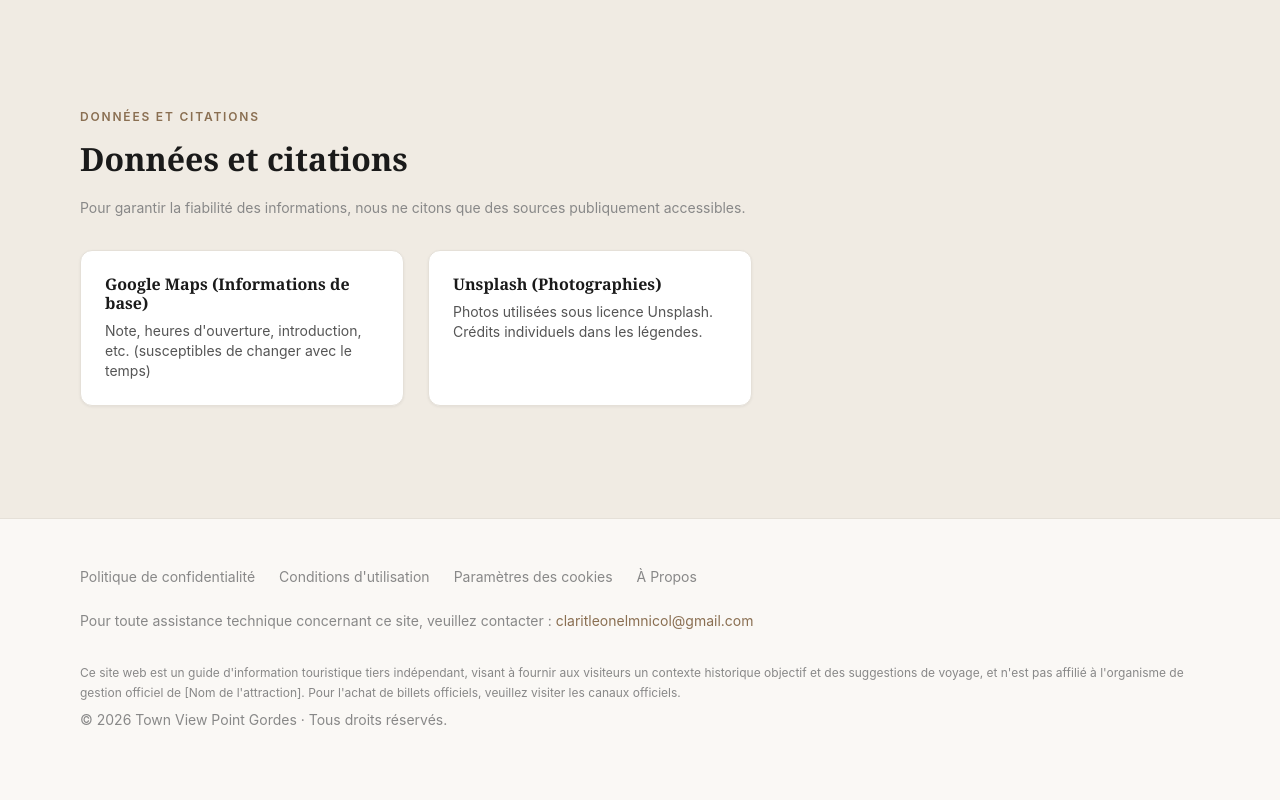
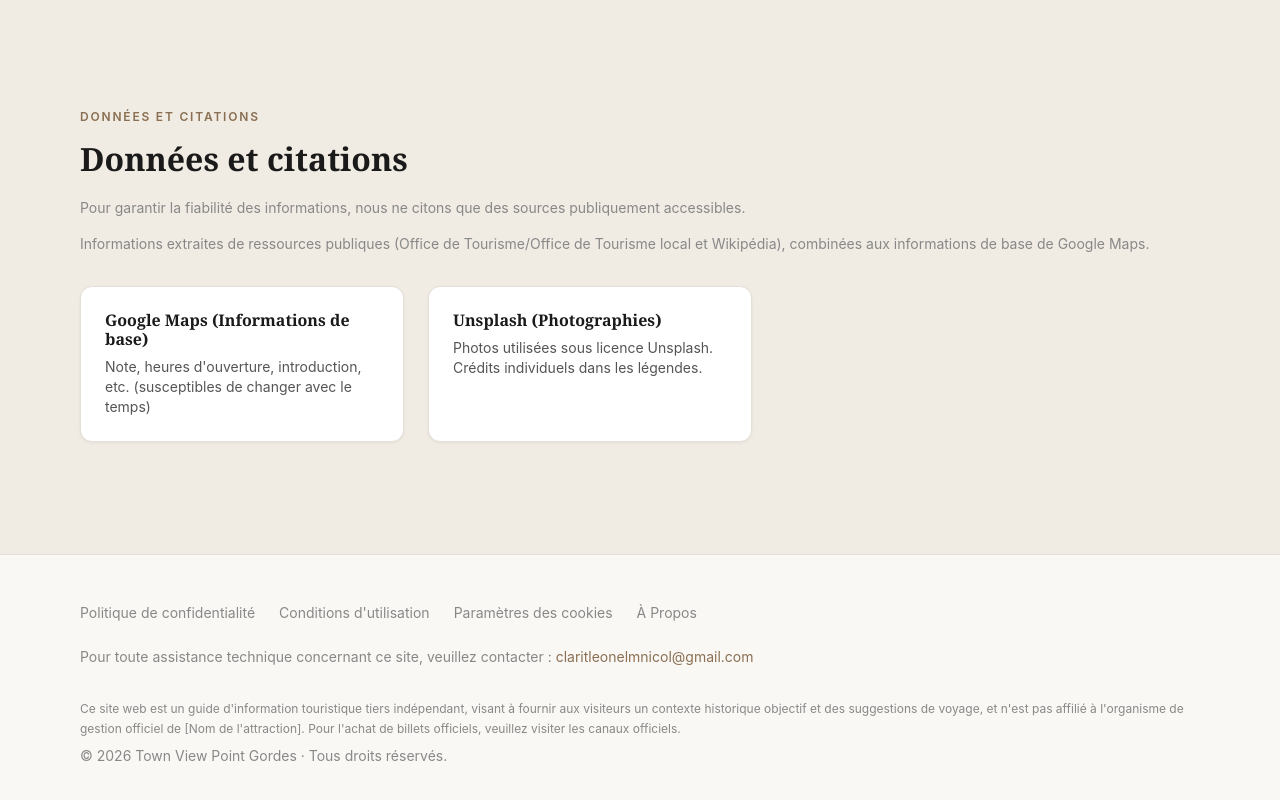
Before and after one commit to n20186005-hash/gordesview, a Next.js app: page /fr in a window 1280 px wide. Shown: the part 5492-6292 px from the top of the page. Before the commit the page ends 6270 px from the top, so only its background shows below. Built offline with nearby package versions, Linux system fonts and the light colour scheme.

Commit message:
更新
更新

```diff
--- a/src/components/Sources.tsx
+++ b/src/components/Sources.tsx
@@ -8,8 +8,11 @@ export default function Sources() {
       <div className="max-w-6xl mx-auto px-4">
         <p className="section-label">{t('label')}</p>
         <h2 className="section-title">{t('title')}</h2>
+        <p className="text-sm mb-4" style={{ color: 'var(--text-muted)' }}>
+          {t('intro')}
+        </p>
         <p className="text-sm mb-8" style={{ color: 'var(--text-muted)' }}>
-          {t('intro')}
+          {t('disclaimer')}
         </p>
 
         <div className="grid md:grid-cols-2 gap-6 max-w-2xl">
--- a/src/i18n/locales/de.json
+++ b/src/i18n/locales/de.json
@@ -165,7 +165,8 @@
     "google_title": "Google Maps (Basisinformationen)",
     "google_desc": "Bewertung, Öffnungszeiten, Einführung usw. (können sich ändern)",
     "unsplash_title": "Unsplash (Fotografien)",
-    "unsplash_desc": "Fotos unter Unsplash-Lizenz verwendet. Einzelne Credits in den Bildunterschriften."
+    "unsplash_desc": "Fotos unter Unsplash-Lizenz verwendet. Einzelne Credits in den Bildunterschriften.",
+    "disclaimer": "Die Informationen stammen aus öffentlichen Quellen (Tourismusbüro/örtliches Fremdenverkehrsamt und Wikipedia) und werden mit grundlegenden Informationen aus Google Maps kombiniert."
   },
   "footer": {
     "support": "Für technische Unterstützung zu dieser Website kontaktieren Sie bitte:",
--- a/src/i18n/locales/en.json
+++ b/src/i18n/locales/en.json
@@ -165,7 +165,8 @@
     "google_title": "Google Maps (Basic information)",
     "google_desc": "Rating, opening hours, introduction, etc. (subject to change over time)",
     "unsplash_title": "Unsplash (Photographs)",
-    "unsplash_desc": "Photos used under Unsplash license. Individual credits in captions."
+    "unsplash_desc": "Photos used under Unsplash license. Individual credits in captions.",
+    "disclaimer": "Information extracted from public resources (Tourist Office/Local Tourist Board and Wikipedia), combined with basic information from Google Maps."
   },
   "footer": {
     "support": "For technical support regarding this website, please contact:",
--- a/src/i18n/locales/fr.json
+++ b/src/i18n/locales/fr.json
@@ -165,7 +165,8 @@
     "google_title": "Google Maps (Informations de base)",
     "google_desc": "Note, heures d'ouverture, introduction, etc. (susceptibles de changer avec le temps)",
     "unsplash_title": "Unsplash (Photographies)",
-    "unsplash_desc": "Photos utilisées sous licence Unsplash. Crédits individuels dans les légendes."
+    "unsplash_desc": "Photos utilisées sous licence Unsplash. Crédits individuels dans les légendes.",
+    "disclaimer": "Informations extraites de ressources publiques (Office de Tourisme/Office de Tourisme local et Wikipédia), combinées aux informations de base de Google Maps."
   },
   "footer": {
     "support": "Pour toute assistance technique concernant ce site, veuillez contacter :",
--- a/src/i18n/locales/zh-Hant.json
+++ b/src/i18n/locales/zh-Hant.json
@@ -165,7 +165,8 @@
     "google_title": "Google 地圖（基本資訊）",
     "google_desc": "評分、開放時間、簡介等（可能隨時間變化）",
     "unsplash_title": "Unsplash（攝影作品）",
-    "unsplash_desc": "照片使用 Unsplash 授權。個別圖片版權標注於說明文字中。"
+    "unsplash_desc": "照片使用 Unsplash 授權。個別圖片版權標注於說明文字中。",
+    "disclaimer": "信息提取自公共资源（旅游局/当地旅游局和维基百科），并结合了谷歌地图的基本信息。"
   },
   "footer": {
     "support": "如需本網站的技術支援，請聯繫：",
```
